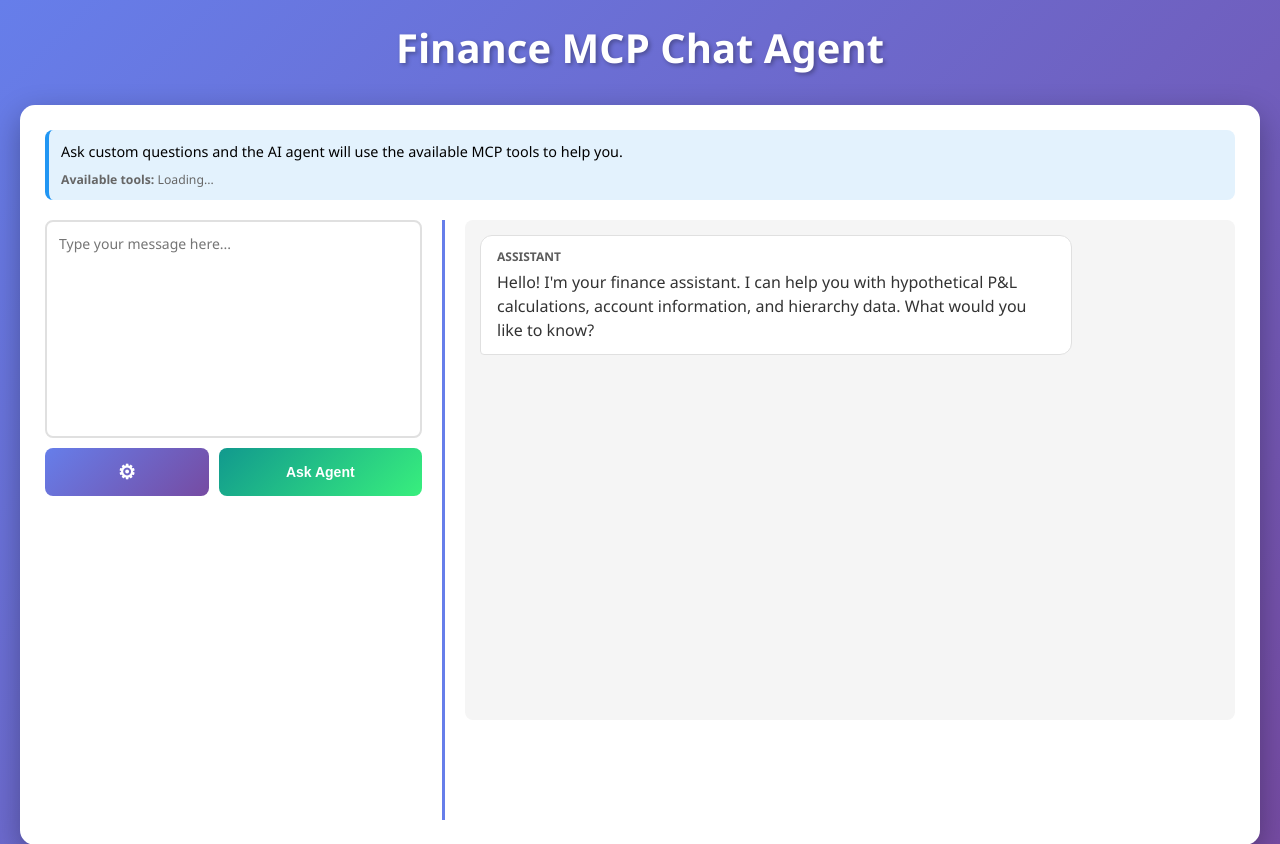
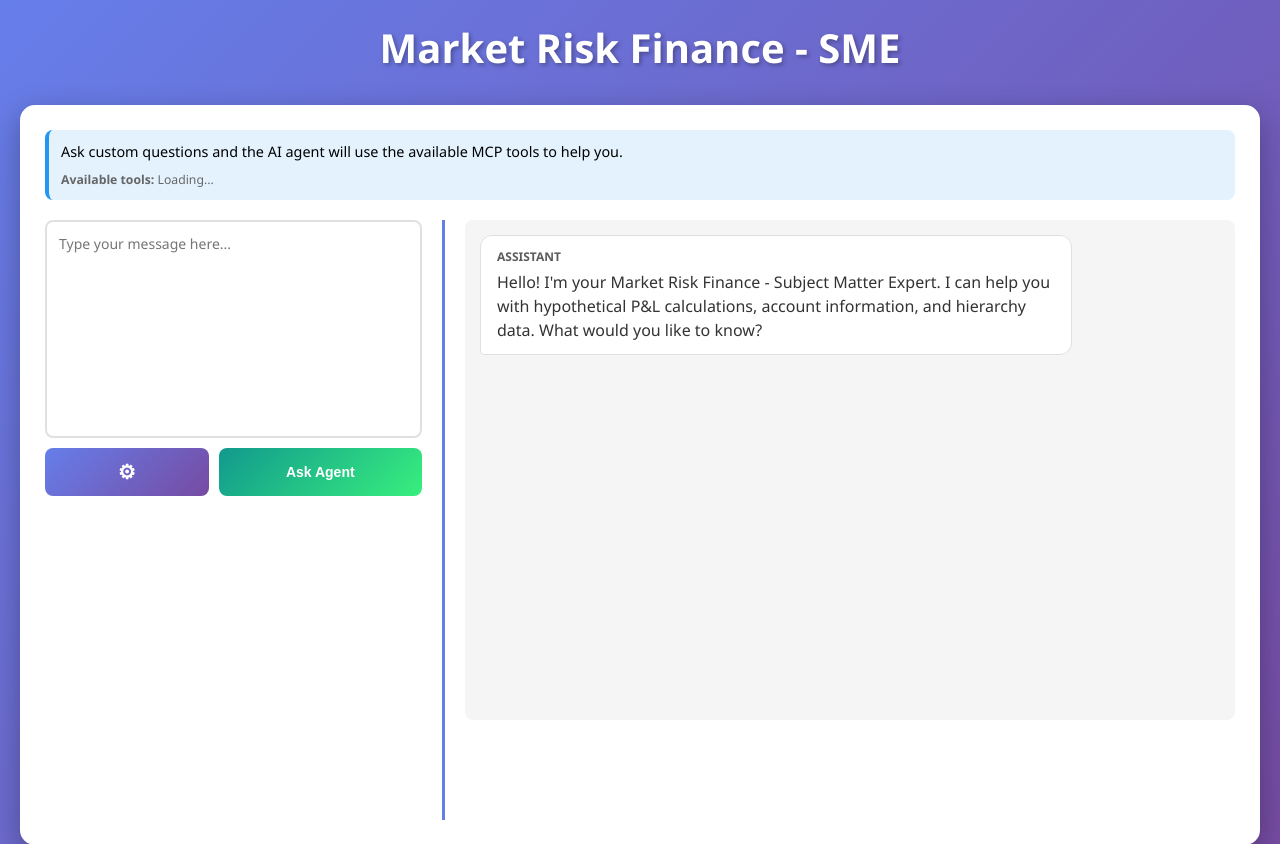
Before and after one commit to pinakideb/finance-chat-agent, a Flask app: page / in a window 1280 px wide. Shown: the top 844 px of the page. Run offline with Flask 3, Linux system fonts and the light colour scheme.

Commit message:
Update branding to Market Risk Finance - SME
- Change page title from "Finance MCP Chat Agent" to "Market Risk Finance - SME"
- Update page heading to match new branding
- Update assistant greeting from "finance assistant" to "Market Risk Finance - Subject Matter Expert"

🤖 Generated with [Claude Code](https://claude.com/claude-code)

Co-Authored-By: Claude Sonnet 4.5 <noreply@anthropic.com>

```diff
--- a/templates/index.html
+++ b/templates/index.html
@@ -697,7 +697,7 @@
 </head>
 <body>
     <div class="container">
-        <h1>Finance MCP Chat Agent</h1>
+        <h1>Market Risk Finance - SME</h1>
 
         <div class="tabs-container">
             <!-- Chat Interface Content -->
@@ -747,7 +747,7 @@
                             <div class="chat-messages" id="chatMessages">
                                 <div class="message assistant">
                                     <div class="message-role">ASSISTANT</div>
-                                    <div class="message-content">Hello! I'm your finance assistant. I can help you with hypothetical P&L calculations, account information, and hierarchy data. What would you like to know?</div>
+                                    <div class="message-content">Hello! I'm your Market Risk Finance - Subject Matter Expert. I can help you with hypothetical P&L calculations, account information, and hierarchy data. What would you like to know?</div>
                                 </div>
                             </div>
                         </div>
```
